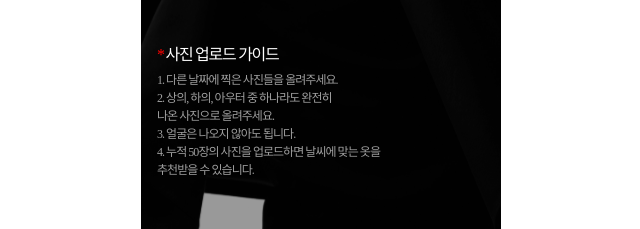
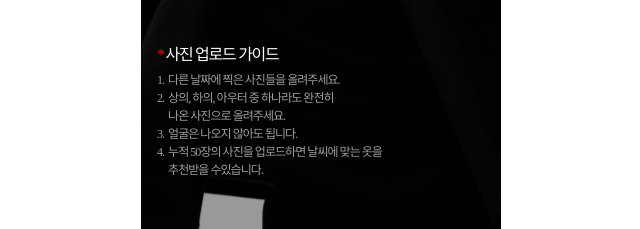
Before and after one commit to Coollaafi/Coollaafi_Frontend, a React (Create React App) app: page /upload in a window 1280 px wide. Shown: the part 432-661 px from the top of the page, without its empty margins (319-959 px from the left). Built offline with nearby package versions, Linux system fonts and the light colour scheme; a web font is replaced by a local one.

Commit message:
feat: #6 사진 업로드 가이드 부분 코드 변경

```diff
--- a/src/pages/upload-image.tsx
+++ b/src/pages/upload-image.tsx
@@ -88,8 +88,18 @@ const Star = styled.div`
   color: #ff0000;
 `;
 
-const Text = styled.div`
+const Texts = styled.div`
   color: #9f9f9f;
+`;
+
+const TotalText = styled.div`
+  display: flex;
+  flex-direction: row;
+  gap: 4px;
+`;
+
+const Text = styled.div<{ width: number }>`
+  width: ${(props) => props.width}px;
 `;
 
 export default function UploadImagePage() {
@@ -123,16 +133,29 @@ export default function UploadImagePage() {
             <Star>*</Star>사진 업로드 가이드
           </Title>
         </Main_title_med>
-        <Text>
+        <Texts>
           <Desc_150_med>
-            1. 다른 날짜에 찍은 사진들을 올려주세요.
-            <br /> 2. 상의, 하의, 아우터 중 하나라도 완전히
-            <br /> 나온 사진으로 올려주세요.
-            <br /> 3. 얼굴은 나오지 않아도 됩니다.
-            <br /> 4. 누적 50장의 사진을 업로드하면 날씨에 맞는 옷을
-            <br /> 추천받을 수 있습니다.
+            <TotalText>
+              1. <Text width={200}>다른 날짜에 찍은 사진들을 올려주세요.</Text>
+            </TotalText>
+            <TotalText>
+              2.
+              <Text width={170}>
+                상의, 하의, 아우터 중 하나라도 완전히 나온 사진으로 올려주세요.
+              </Text>
+            </TotalText>
+            <TotalText>
+              3. <Text width={200}>얼굴은 나오지 않아도 됩니다.</Text>
+            </TotalText>
+            <TotalText>
+              4.
+              <Text width={220}>
+                누적 50장의 사진을 업로드하면 날씨에 맞는 옷을 추천받을
+                수있습니다.
+              </Text>
+            </TotalText>
           </Desc_150_med>
-        </Text>
+        </Texts>
       </GuideBox>
       <Footer />
     </Container>
```
